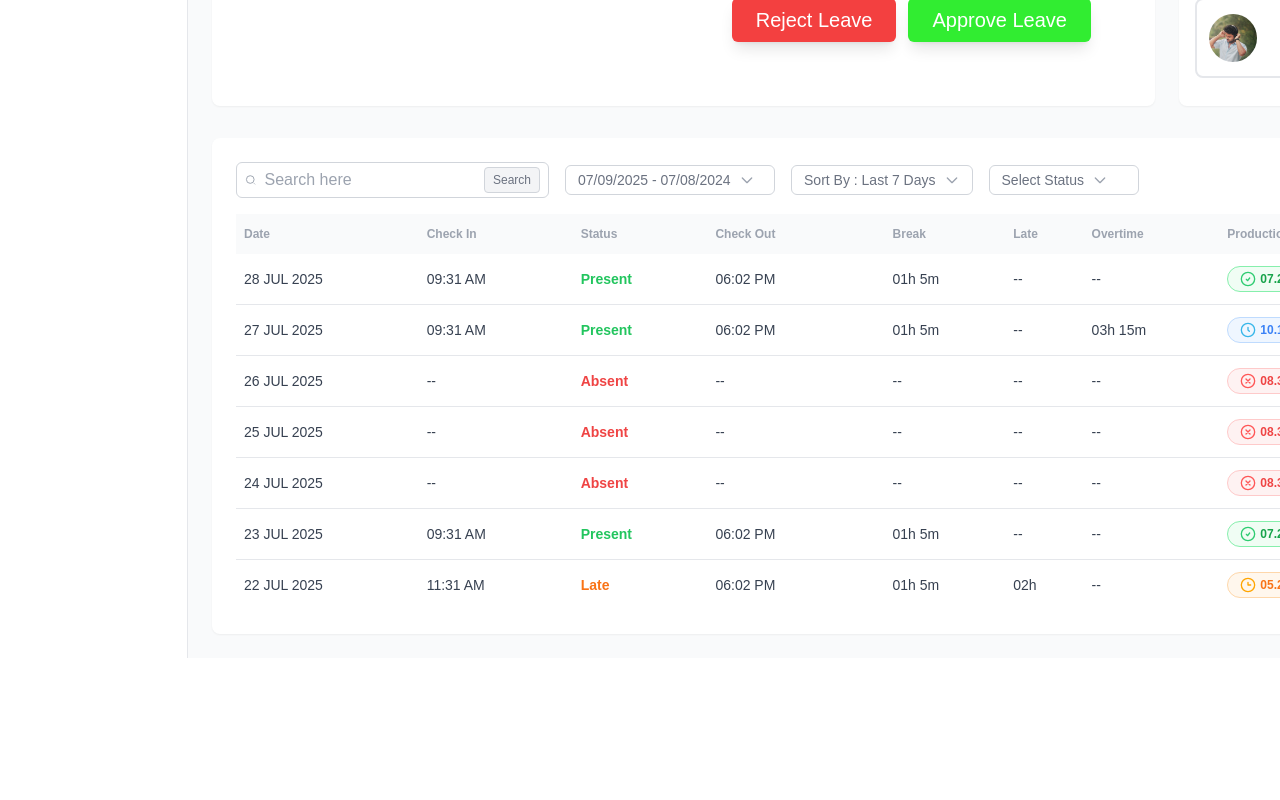
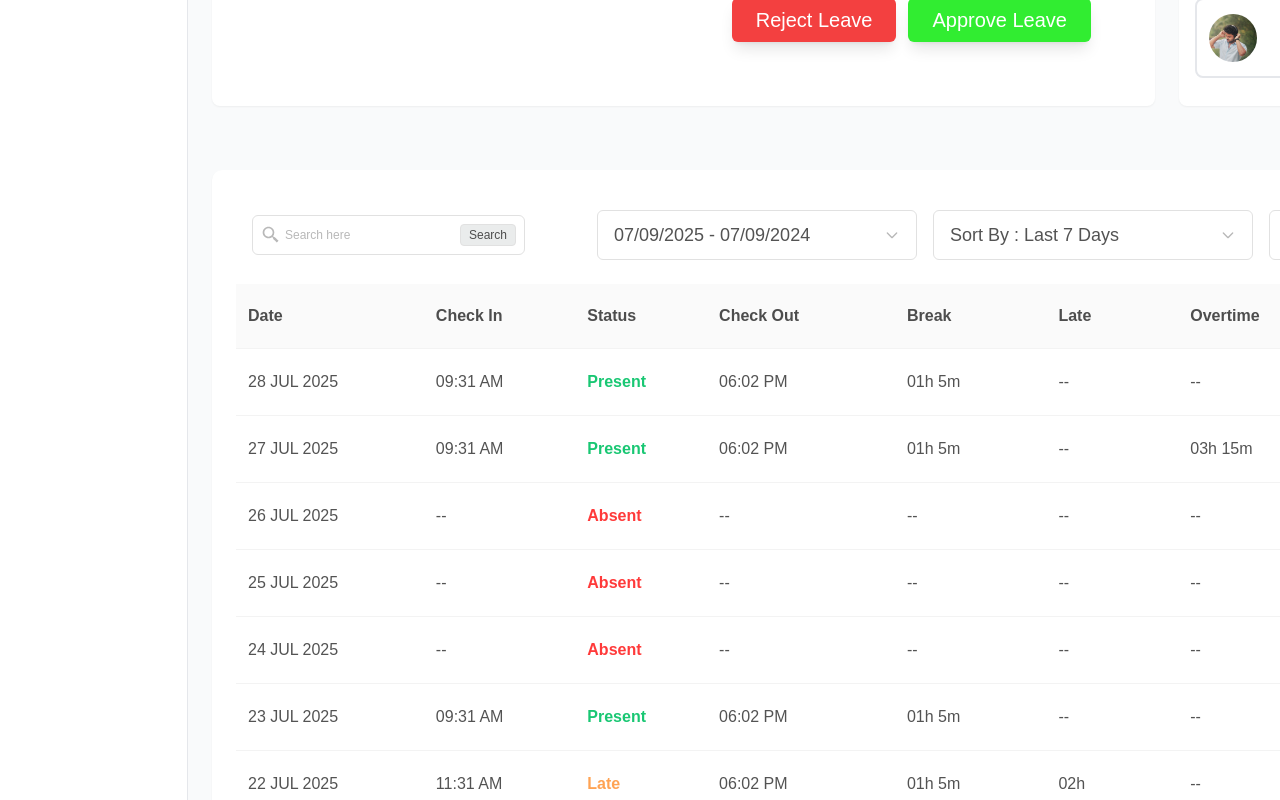
Before and after one commit to mohdaman7/Admin-Dashboard, a React (Vite) app: page / in a window 1280 px wide. Shown: the part 1260-2060 px from the top of the page. Before the commit the page ends 1918 px from the top, so only its background shows below. Built offline with nearby package versions, Linux system fonts and the light colour scheme.

Commit message:
AttendaceLog update ui

```diff
--- a/src/components/AttendanceLogTable.jsx
+++ b/src/components/AttendanceLogTable.jsx
@@ -1,4 +1,5 @@
 import { useState } from "react"
+import { BiSearchAlt2 } from "react-icons/bi";
 
 const mockData = [
   {
@@ -81,118 +82,200 @@ const mockData = [
 ]
 
 const statusColors = {
-  Present: "text-green-500",
-  Absent: "text-red-500",
-  Late: "text-orange-500",
+  Present: "text-[#19C773]",
+  Absent: "text-[#FF3A3A]",
+  Late: "text-[#FFA353]",
 }
 
 const pillColors = {
-  green: "bg-green-50 text-green-600 border border-green-300",
-  blue: "bg-blue-50 text-blue-500 border border-blue-200",
-  red: "bg-red-50 text-red-500 border border-red-200",
-  orange: "bg-orange-50 text-orange-500 border border-orange-200",
+  green: "bg-[#E0FFF1] text-[#03C96F] border border-[#C7F2DD]",
+  blue: "bg-[#E0F6FF] text-[#43C8FF] border border-[#BEE6F8]",
+  red: "bg-[#FFE4E4] text-[#F11515] border border-[#FFDFDF]",
+  orange: "bg-[#FFEFE4] text-[#FD7F20] border border-[#FFE1C2]",
 }
 
 export default function AttendanceLogTable() {
   const [search, setSearch] = useState("")
 
   return (
-    <div className="bg-white rounded-lg shadow-sm p-6">
+    <div
+      className="bg-white rounded-[10px] shadow-sm min-h-full my-16"
+      style={{
+        width: "1469px",
+        minHeight: "872px",
+        borderRadius: "10px",
+        background: "#FFF",
+      }}
+    >
       {/* Top controls */}
-      <div className="flex flex-col md:flex-row md:items-center md:gap-4 gap-3 mb-4">
+      <div className="flex items-center gap-4 mb-6 px-10 pt-10">
         {/* Search */}
-        <div className="flex items-center border border-gray-300 rounded-md bg-white px-2 py-1 w-full md:w-auto">
-          <svg className="w-4 h-4 text-gray-400 mr-2" fill="none" stroke="currentColor" strokeWidth="2" viewBox="0 0 24 24"><circle cx="11" cy="11" r="8"/><path d="M21 21l-2-2"/></svg>
+        <div className="flex items-center border border-[#E1E1E1] rounded-md bg-[#FFFFFF] px-2 py-1.5 w-[273px] h-[40px] mr-14">
+          <BiSearchAlt2 className="w-5 h-5 text-[#B8B8B8] mr-1" />
           <input
-            className="bg-transparent focus:outline-none w-full"
+            className="bg-transparent focus:outline-none flex-1 placeholder:text-[#B8B8B8] text-xs text-[#535353] min-w-0"
             placeholder="Search here"
             value={search}
-            onChange={e => setSearch(e.target.value)}
+            onChange={(e) => setSearch(e.target.value)}
           />
-          <button className="ml-2 px-2 py-1 bg-gray-100 text-gray-500 text-xs rounded border border-gray-300 hover:bg-gray-200">Search</button>
+          <button className="ml-1 px-2 py-0.5 bg-[#EAECEC] text-[#4D4D4D] text-xs rounded border border-[#E1E1E1] hover:bg-gray-50 transition-colors">
+            Search
+          </button>
         </div>
+
         {/* Date Range */}
-        <div className="flex items-center border border-gray-300 rounded-md bg-white px-3 py-1 min-w-[210px]">
-          <span className="text-gray-500 text-xs md:text-sm">07/09/2025 - 07/08/2024</span>
-          <svg className="w-4 h-4 text-gray-400 ml-2" fill="none" stroke="currentColor" strokeWidth="2" viewBox="0 0 24 24"><path strokeLinecap="round" strokeLinejoin="round" d="M19 9l-7 7-7-7"/></svg>
+        <div className="flex items-center justify-between border border-[#E1E1E1] rounded-md bg-[#FFFFFF] px-4 py-3 min-w-[320px] h-[50px] cursor-pointer hover:bg-gray-50 transition-colors">
+          <span className="text-[#535353] text-lg font-poppins">07/09/2025 - 07/09/2024</span>
+          <svg
+            className="w-4 h-4 text-[#B8B8B8] ml-2"
+            fill="none"
+            stroke="currentColor"
+            strokeWidth="2"
+            viewBox="0 0 24 24"
+          >
+            <path strokeLinecap="round" strokeLinejoin="round" d="M19 9l-7 7-7-7" />
+          </svg>
         </div>
+
         {/* Sort By */}
-        <div className="flex items-center border border-gray-300 rounded-md bg-white px-3 py-1 min-w-[180px]">
-          <span className="text-gray-500 text-xs md:text-sm">Sort By : Last 7 Days</span>
-          <svg className="w-4 h-4 text-gray-400 ml-2" fill="none" stroke="currentColor" strokeWidth="2" viewBox="0 0 24 24"><path strokeLinecap="round" strokeLinejoin="round" d="M19 9l-7 7-7-7"/></svg>
+        <div className="flex items-center justify-between border border-[#E1E1E1] rounded-md bg-[#FFFFFF] px-4 py-3 min-w-[320px] h-[50px] cursor-pointer hover:bg-gray-50 transition-colors">
+          <span className="text-[#535353] text-lg font-poppins">Sort By : Last 7 Days</span>
+          <svg
+            className="w-4 h-4 text-[#B8B8B8] ml-2"
+            fill="none"
+            stroke="currentColor"
+            strokeWidth="2"
+            viewBox="0 0 24 24"
+          >
+            <path strokeLinecap="round" strokeLinejoin="round" d="M19 9l-7 7-7-7" />
+          </svg>
         </div>
+
         {/* Status */}
-        <div className="flex items-center border border-gray-300 rounded-md bg-white px-3 py-1 min-w-[150px]">
-          <span className="text-gray-500 text-xs md:text-sm">Select Status</span>
-          <svg className="w-4 h-4 text-gray-400 ml-2" fill="none" stroke="currentColor" strokeWidth="2" viewBox="0 0 24 24"><path strokeLinecap="round" strokeLinejoin="round" d="M19 9l-7 7-7-7"/></svg>
+        <div className="flex items-center justify-between border border-[#E1E1E1] rounded-md bg-[#FFFFFF] px-4 py-3 min-w-[320px] h-[50px] cursor-pointer hover:bg-gray-50 transition-colors">
+          <span className="text-[#535353] text-lg font-poppins">Select Status</span>
+          <svg
+            className="w-4 h-4 text-[#B8B8B8] ml-2"
+            fill="none"
+            stroke="currentColor"
+            strokeWidth="2"
+            viewBox="0 0 24 24"
+          >
+            <path strokeLinecap="round" strokeLinejoin="round" d="M19 9l-7 7-7-7" />
+          </svg>
         </div>
       </div>
 
       {/* Table */}
-      <div className="overflow-x-auto">
-        <table className="w-full text-sm">
+      <div className="overflow-x-auto px-6 pb-6">
+        <table className="w-full text-sm font-medium">
           <thead>
-            <tr className="bg-gray-50 text-gray-400 font-semibold text-xs">
-              <th className="py-3 px-2 text-left min-w-[90px]">Date</th>
-              <th className="py-3 px-2 text-left min-w-[80px]">Check In</th>
-              <th className="py-3 px-2 text-left min-w-[70px]">Status</th>
-              <th className="py-3 px-2 text-left min-w-[92px]">Check Out</th>
-              <th className="py-3 px-2 text-left min-w-[60px]">Break</th>
-              <th className="py-3 px-2 text-left min-w-[40px]">Late</th>
-              <th className="py-3 px-2 text-left min-w-[60px]">Overtime</th>
-              <th className="py-3 px-2 text-left min-w-[140px]">Production Hours</th>
-              <th className="py-3 px-2 text-left min-w-[70px]">Edit</th>
+            <tr className="bg-[#FAFAFA] text-[#4D4D4D] font-bold text-base border-b border-[#F3F3F3]">
+              <th className="py-4.3 px-3 text-left" style={{ width: "124px" }}>
+                Date
+              </th>
+              <th className="py-5 px-3 text-left" style={{ width: "100px" }}>
+                Check In
+              </th>
+              <th className="py-5 px-3 text-left" style={{ width: "87px" }}>
+                Status
+              </th>
+              <th className="py-5 px-3 text-left" style={{ width: "124px" }}>
+                Check Out
+              </th>
+              <th className="py-5 px-3 text-left" style={{ width: "100px" }}>
+                Break
+              </th>
+              <th className="py-5 px-3 text-left" style={{ width: "87px" }}>
+                Late
+              </th>
+              <th className="py-5 px-3 text-left" style={{ width: "100px" }}>
+                Overtime
+              </th>
+              <th className="py-5 px-3 text-left" style={{ width: "140px" }}>
+                Production Hours
+              </th>
+              <th className="py-5 px-3 text-left" style={{ width: "76px" }}>
+                Edit
+              </th>
             </tr>
           </thead>
           <tbody>
             {mockData.map((row, i) => (
-              <tr key={i} className="text-gray-700 border-b last:border-b-0">
-                <td className="py-3 px-2">{row.date}</td>
-                <td className="py-3 px-2">{row.checkIn}</td>
-                <td className="py-3 px-2 font-semibold">
-                  <span className={statusColors[row.status] || "text-gray-500"}>{row.status}</span>
+              <tr key={i} className="border-b last:border-b-0 border-[#F3F3F3] text-base">
+                <td className="py-4 px-3 text-[#535353]">{row.date}</td>
+                <td className="py-4 px-3 text-[#535353]">{row.checkIn}</td>
+                <td className="py-4 px-3 font-semibold">
+                  <span className={statusColors[row.status] || "text-[#B8B8B8]"}>{row.status}</span>
                 </td>
-                <td className="py-3 px-2">{row.checkOut}</td>
-                <td className="py-3 px-2">{row.break}</td>
-                <td className="py-3 px-2">{row.late}</td>
-                <td className="py-3 px-2">{row.overtime}</td>
-                <td className="py-3 px-2">
+                <td className="py-4 px-3 text-[#535353]">{row.checkOut}</td>
+                <td className="py-4 px-3 text-[#535353]">{row.break}</td>
+                <td className="py-4 px-3 text-[#535353]">{row.late}</td>
+                <td className="py-4 px-3 text-[#535353]">{row.overtime}</td>
+                <td className="py-4 px-3">
                   <span
-                    className={`inline-flex items-center gap-1 text-xs rounded-full font-semibold px-3 py-1 ${pillColors[row.productionHours.color]}`}
+                    className={`inline-flex items-center gap-1 text-base rounded-md font-medium px-3 py-1 bord ${pillColors[row.productionHours.color]}`}
                   >
                     {row.productionHours.color === "green" && (
-                      <svg className="w-4 h-4" fill="none" stroke="#2ECC71" strokeWidth="2" viewBox="0 0 24 24">
-                        <circle cx="12" cy="12" r="10" stroke="#2ECC71" strokeWidth="2" fill="none"/>
-                        <path d="M9.5 12.5l2 2 3-4" stroke="#2ECC71" strokeWidth="2" strokeLinecap="round" strokeLinejoin="round"/>
+                      <svg className="w-4 h-4" fill="none" stroke="#19C773" strokeWidth="2" viewBox="0 0 24 24">
+                        <circle cx="12" cy="12" r="10" stroke="#19C773" strokeWidth="2" fill="none" />
+                        <path
+                          d="M9.5 12.5l2 2 3-4"
+                          stroke="#19C773"
+                          strokeWidth="2"
+                          strokeLinecap="round"
+                          strokeLinejoin="round"
+                        />
                       </svg>
                     )}
                     {row.productionHours.color === "blue" && (
                       <svg className="w-4 h-4" fill="none" stroke="#37B6E9" strokeWidth="2" viewBox="0 0 24 24">
-                        <circle cx="12" cy="12" r="10" stroke="#37B6E9" strokeWidth="2" fill="none"/>
-                        <path d="M12 8v4l2 2" stroke="#37B6E9" strokeWidth="2" strokeLinecap="round" strokeLinejoin="round"/>
+                        <circle cx="12" cy="12" r="10" stroke="#37B6E9" strokeWidth="2" fill="none" />
+                        <path
+                          d="M12 8v4l2 2"
+                          stroke="#37B6E9"
+                          strokeWidth="2"
+                          strokeLinecap="round"
+                          strokeLinejoin="round"
+                        />
                       </svg>
                     )}
                     {row.productionHours.color === "red" && (
-                      <svg className="w-4 h-4" fill="none" stroke="#FF5757" strokeWidth="2" viewBox="0 0 24 24">
-                        <circle cx="12" cy="12" r="10" stroke="#FF5757" strokeWidth="2" fill="none"/>
-                        <path d="M15 9l-6 6M9 9l6 6" stroke="#FF5757" strokeWidth="2" strokeLinecap="round" strokeLinejoin="round"/>
+                      <svg className="w-4 h-4" fill="none" stroke="#FF3A3A" strokeWidth="2" viewBox="0 0 24 24">
+                        <circle cx="12" cy="12" r="10" stroke="#FF3A3A" strokeWidth="2" fill="none" />
+                        <path
+                          d="M15 9l-6 6M9 9l6 6"
+                          stroke="#FF3A3A"
+                          strokeWidth="2"
+                          strokeLinecap="round"
+                          strokeLinejoin="round"
+                        />
                       </svg>
                     )}
                     {row.productionHours.color === "orange" && (
-                      <svg className="w-4 h-4" fill="none" stroke="#FFA500" strokeWidth="2" viewBox="0 0 24 24">
-                        <circle cx="12" cy="12" r="10" stroke="#FFA500" strokeWidth="2" fill="none"/>
-                        <path d="M12 8v4h4" stroke="#FFA500" strokeWidth="2" strokeLinecap="round" strokeLinejoin="round"/>
+                      <svg className="w-4 h-4" fill="none" stroke="#FFA353" strokeWidth="2" viewBox="0 0 24 24">
+                        <circle cx="12" cy="12" r="10" stroke="#FFA353" strokeWidth="2" fill="none" />
+                        <path
+                          d="M12 8v4h4"
+                          stroke="#FFA353"
+                          strokeWidth="2"
+                          strokeLinecap="round"
+                          strokeLinejoin="round"
+                        />
                       </svg>
                     )}
-                    <span>
-                      {row.productionHours.value} Hrs
-                    </span>
+                    <span className="ml-1">{row.productionHours.value} Hrs</span>
                   </span>
                 </td>
-                <td className="py-3 px-2">
+                <td className="py-3 px-1">
                   {row.edit && (
-                    <a href="#" className="text-sky-500 text-sm hover:underline font-semibold flex items-center gap-1">
-                      <svg className="w-4 h-4" fill="none" stroke="#37B6E9" strokeWidth={2} viewBox="0 0 24 24"><path d="M15.232 5.232l3.536 3.536M16.5 3.5a2.121 2.121 0 113 3l-12.5 12.5-4 1 1-4 12.5-12.5z"/></svg>
+                    <a
+                      href="#"
+                      className="text-[#00A0E3] text-sm hover:underline font-semibold flex items-center gap-1"
+                    >
+                      <svg className="w-4 h-4" fill="none" stroke="#37B6E9" strokeWidth={2} viewBox="0 0 24 24">
+                        <path d="M15.232 5.232l3.536 3.536M16.5 3.5a2.121 2.121 0 113 3l-12.5 12.5-4 1 1-4 12.5-12.5z" />
+                      </svg>
                       Edit Log
                     </a>
                   )}
--- a/src/components/leave-status.jsx
+++ b/src/components/leave-status.jsx
@@ -26,7 +26,7 @@ export default function LeaveStatus() {
       id: "projectlead",
       name: "Project Lead",
       position: { left: "47%", top: "0.5rem", transform: "translateX(-50%)" },
-      status: "pending",
+      status: "approved",
       image: "/public/profile-img-6.jpg",
       fallback: "PL",
       labelPosition: "top",
@@ -35,7 +35,7 @@ export default function LeaveStatus() {
       id: "hr",
       name: "HR",
       position: { right: "14.2rem", top: "13.3rem" },
-      status: "pending",
+      status: "approved",
       image: "/public/profile-img-6.jpg",
       fallback: "HR",
       labelPosition: "bottom",
```
